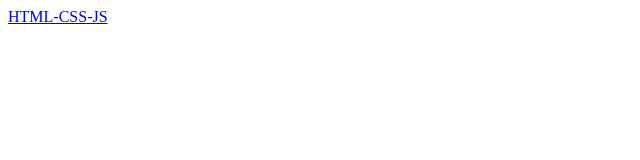
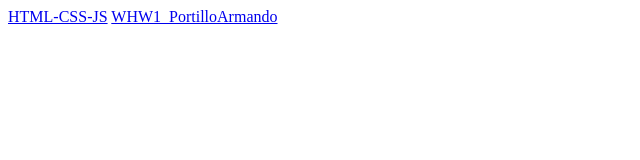
Before and after one commit to portilla6681/portilla6681.github.io, a plain HTML site: page index.html in a window 1280 px wide. Shown: the whole page, without its empty margins (0-640 px from the left). Drawn offline with Linux system fonts and the light colour scheme.

Commit message:
Update index.html

```diff
--- a/index.html
+++ b/index.html
@@ -1,4 +1,4 @@
 <html>
   <a href="HTML-CSS-JS/">HTML-CSS-JS</a>
-  <a href="WHW1_PortilloArmando"</a>
+  <a href="WHW1_PortilloArmando/">WHW1_PortilloArmando</a>
 </html>
```
